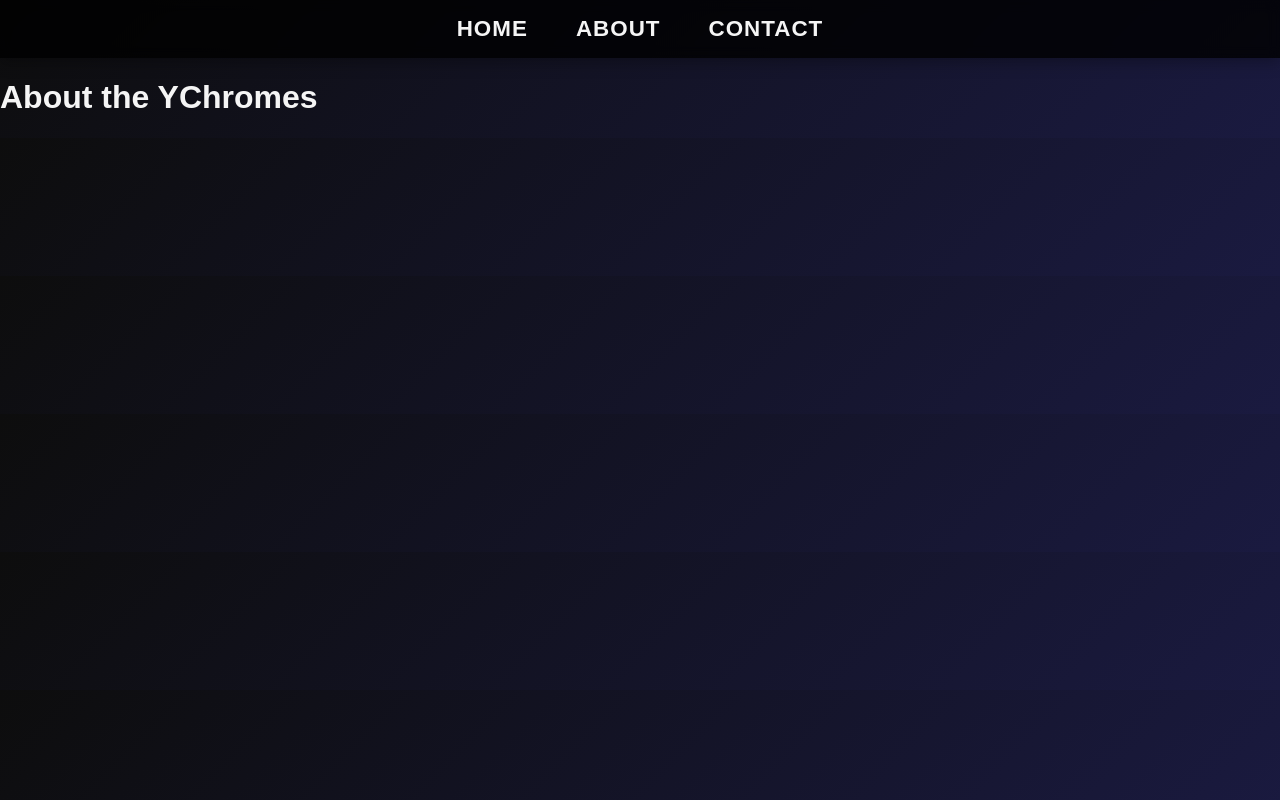
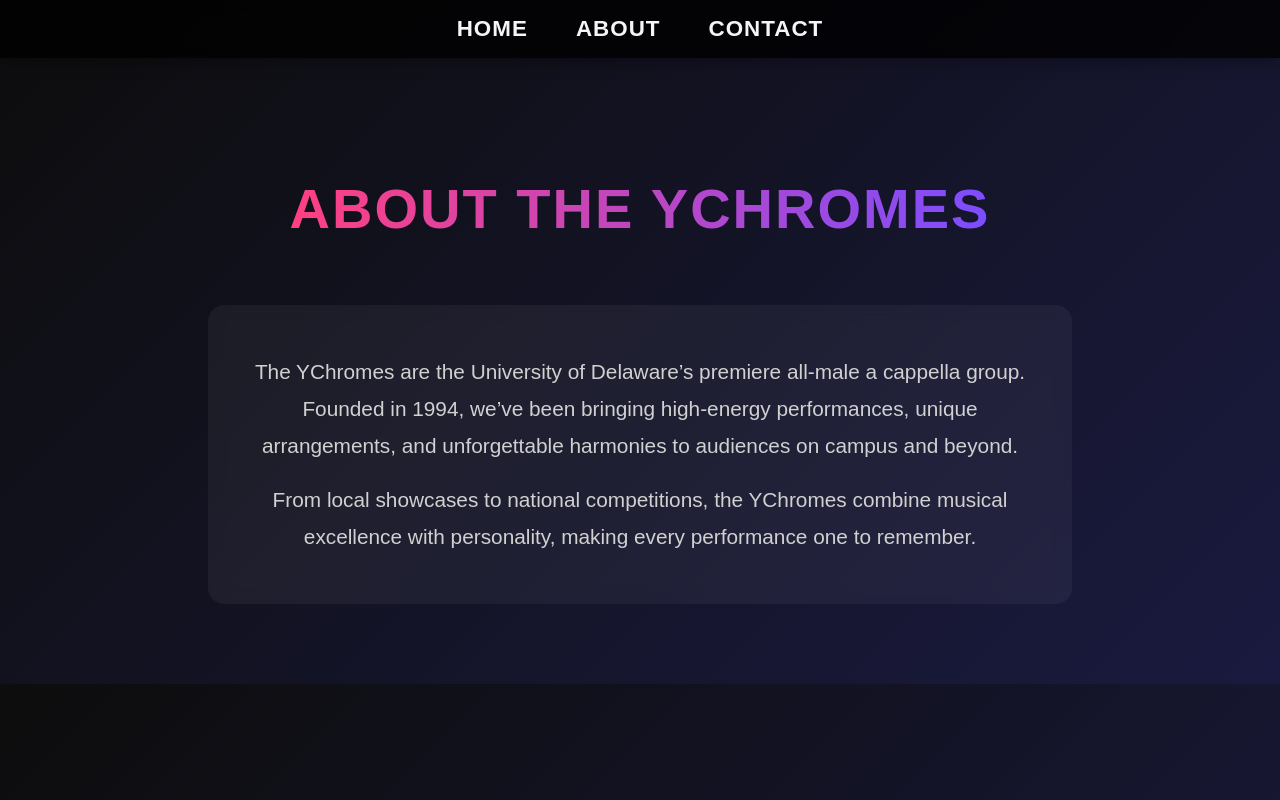
Before and after one commit to mattnadar/YChromes, a React (Create React App) app: page /about in a window 1280 px wide. Built offline with nearby package versions, Linux system fonts and the light colour scheme.

Commit message:
Very basic about page

```diff
--- a/src/pages/About.tsx
+++ b/src/pages/About.tsx
@@ -1,3 +1,21 @@
+import '../styles/About.css'
+
 export default function About() {
-  return <h1>About the YChromes</h1>;
+  return (
+    <div className="About">
+      <h1>About the YChromes</h1>
+      <div className="About-card">
+        <p>
+          The YChromes are the University of Delaware’s premiere all-male a cappella group.
+          Founded in 1994, we’ve been bringing high-energy performances, unique arrangements,
+          and unforgettable harmonies to audiences on campus and beyond.
+        </p>
+        <p>
+          From local showcases to national competitions, the YChromes combine musical excellence
+          with personality, making every performance one to remember.
+        </p>
+
+      </div>
+    </div>
+  )
 }
--- /dev/null
+++ b/src/styles/About.css
@@ -0,0 +1,58 @@
+/* About page container */
+.About {
+  display: flex;
+  flex-direction: column;
+  align-items: center;
+  padding: 5rem 2rem;
+  text-align: center;
+  animation: fadeIn 1s ease-in-out;
+  color: #f5f5f5;
+}
+
+/* Main title */
+.About h1 {
+  font-size: 3.5rem;
+  margin-bottom: 2rem;
+  background: linear-gradient(90deg, #ff4081, #7c4dff);
+  -webkit-background-clip: text;
+  -webkit-text-fill-color: transparent;
+  text-transform: uppercase;
+  letter-spacing: 2px;
+  animation: slideIn 1s ease-in-out;
+}
+
+/* Paragraphs */
+.About p {
+  font-size: 1.3rem;
+  line-height: 1.8;
+  max-width: 800px;
+  margin: 1rem auto;
+  color: #d1d1d1;
+}
+
+/* Optional frosted glass info card */
+.About-card {
+  background: rgba(255, 255, 255, 0.05);
+  backdrop-filter: blur(8px);
+  border-radius: 16px;
+  padding: 2rem;
+  margin-top: 2rem;
+  max-width: 900px;
+  transition: transform 0.3s ease, box-shadow 0.3s ease;
+}
+
+.About-card:hover {
+  transform: translateY(-5px);
+  box-shadow: 0 6px 18px rgba(0, 0, 0, 0.4);
+}
+
+/* Animations (reuse from Home.css for consistency) */
+@keyframes fadeIn {
+  from { opacity: 0; transform: translateY(20px); }
+  to { opacity: 1; transform: translateY(0); }
+}
+
+@keyframes slideIn {
+  from { opacity: 0; transform: translateX(-30px); }
+  to { opacity: 1; transform: translateX(0); }
+}
```
